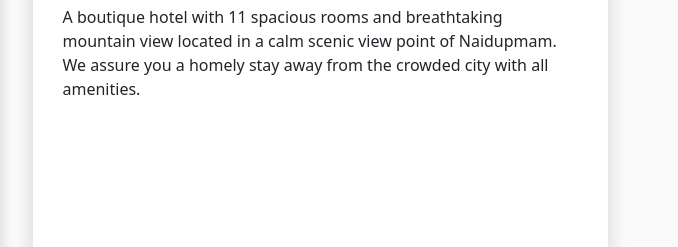
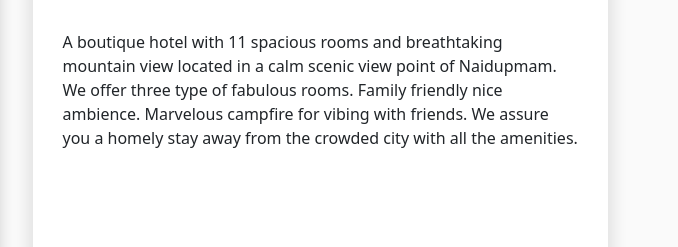
Before and after one commit to pradeethd/thepeachkodai.com, a plain HTML site: page index.html in a window 1280 px wide. Shown: the part 1237-1484 px from the top of the page, 602-1280 px from the left. Drawn offline with nearby package versions, Linux system fonts and the light colour scheme.

Commit message:
Update index.html

```diff
--- a/index.html
+++ b/index.html
@@ -115,7 +115,7 @@ box-shadow: 0px 6px 16px 0px rgba(0,0,0,0.06);  ">
             </div>
             <div class="col-sm intro">
               <h2 class="mainh color2">The Peach Kodai Welcomes You!</h2>
-                   <p class="description">A boutique hotel with 11 spacious rooms and breathtaking mountain view located in a calm scenic view point of Naidupmam. We assure you a homely stay away from the crowded city with all amenities.
+                   <p class="description" style="padding-top: 25px;">A boutique hotel with 11 spacious rooms and breathtaking mountain view located in a calm scenic view point of Naidupmam. We offer three type of fabulous rooms. Family friendly nice ambience. Marvelous campfire for vibing with friends. We assure you a homely stay away from the crowded city with all the amenities.
                    </p>
             </div>
         </div>
```
